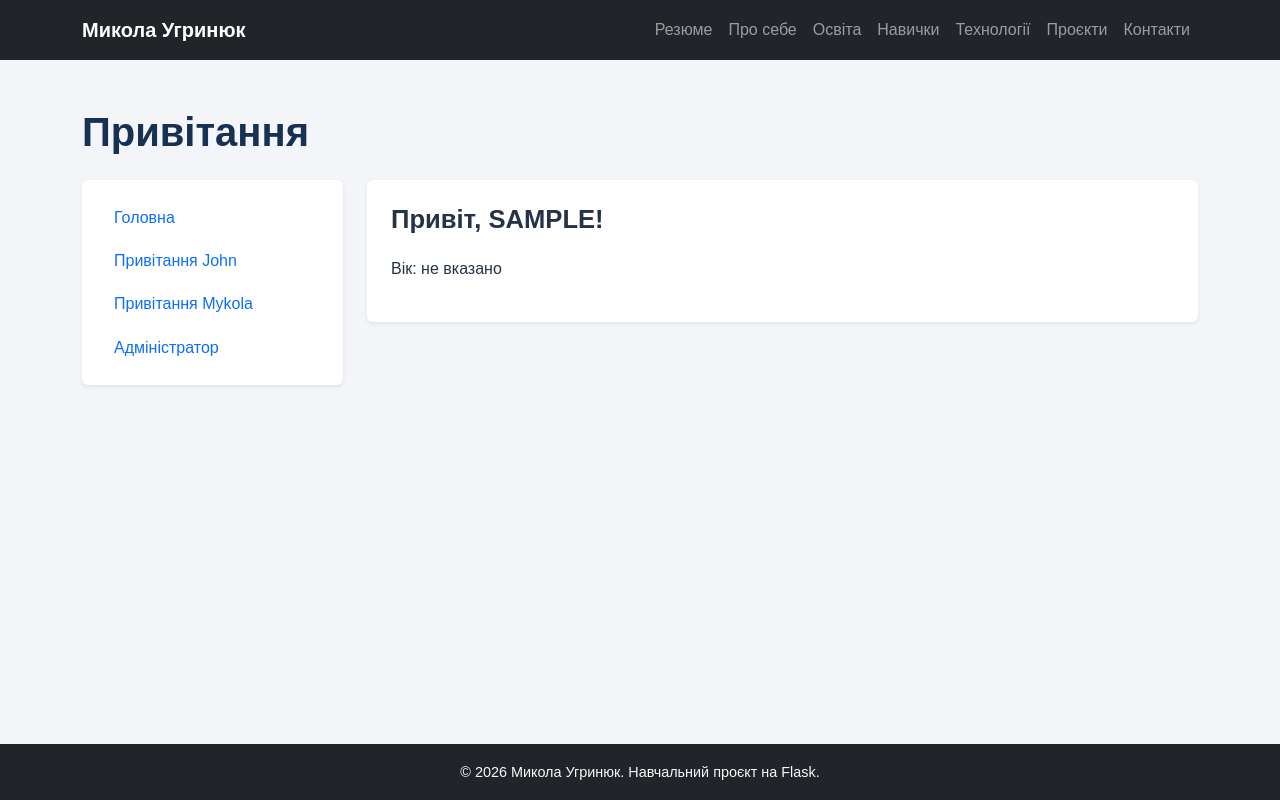
After one commit to MykolaUhry/flask-app-lab, a Flask app: a page that uses app/users/templates/users/hi.html in a window 1280 px wide. The commit adds this page. Run offline with Flask 3, Linux system fonts and the light colour scheme.

Commit message:
Add users blueprint with greetings and redirect

```diff
--- a/app/__init__.py
+++ b/app/__init__.py
@@ -3,3 +3,6 @@ from flask import Flask
 app = Flask(__name__)
 
 from app import views
+from app.users import users_bp
+
+app.register_blueprint(users_bp)
--- a/app/static/css/styles.css
+++ b/app/static/css/styles.css
@@ -89,3 +89,9 @@ footer {
         width: 200px;
     }
 }
+
+aside .nav-link:hover,
+aside .nav-link:focus {
+    color: #183153;
+    background-color: #e8edf5;
+}
--- /dev/null
+++ b/app/users/templates/users/hi.html
@@ -0,0 +1,32 @@
+{% extends 'base.html' %}
+
+{% block content %}
+<div class="row g-4">
+    <aside class="col-md-3">
+        <nav class="nav flex-column bg-white p-3 rounded shadow-sm"
+             aria-label="Меню користувачів">
+            <a class="nav-link" href="{{ url_for('home') }}">
+                Головна
+            </a>
+            <a class="nav-link"
+               href="{{ url_for('users.greetings', name='John', age=30) }}">
+                Привітання John
+            </a>
+            <a class="nav-link"
+               href="{{ url_for('users.greetings', name='Mykola', age=19) }}">
+                Привітання Mykola
+            </a>
+            <a class="nav-link" href="{{ url_for('users.admin') }}">
+                Адміністратор
+            </a>
+        </nav>
+    </aside>
+
+    <section class="col-md-9">
+        <div class="bg-white p-4 rounded shadow-sm">
+            <h2>Привіт, {{ name | upper }}!</h2>
+            <p>Вік: {{ age }}</p>
+        </div>
+    </section>
+</div>
+{% endblock %}
--- /dev/null
+++ b/app/users/views.py
@@ -0,0 +1,20 @@
+from flask import render_template, request, redirect, url_for
+from app.users import users_bp
+
+
+@users_bp.route("/hi/<name>")
+def greetings(name):
+    age = request.args.get("age", "не вказано")
+    return render_template(
+        "users/hi.html",
+        title="Привітання",
+        name=name,
+        age=age
+    )
+
+
+@users_bp.route("/admin")
+def admin():
+    return redirect(
+        url_for("users.greetings", name="Administrator", age=45)
+    )
```
Also changed, not shown: app/users/__init__.py (added, +10 -0 lines).
